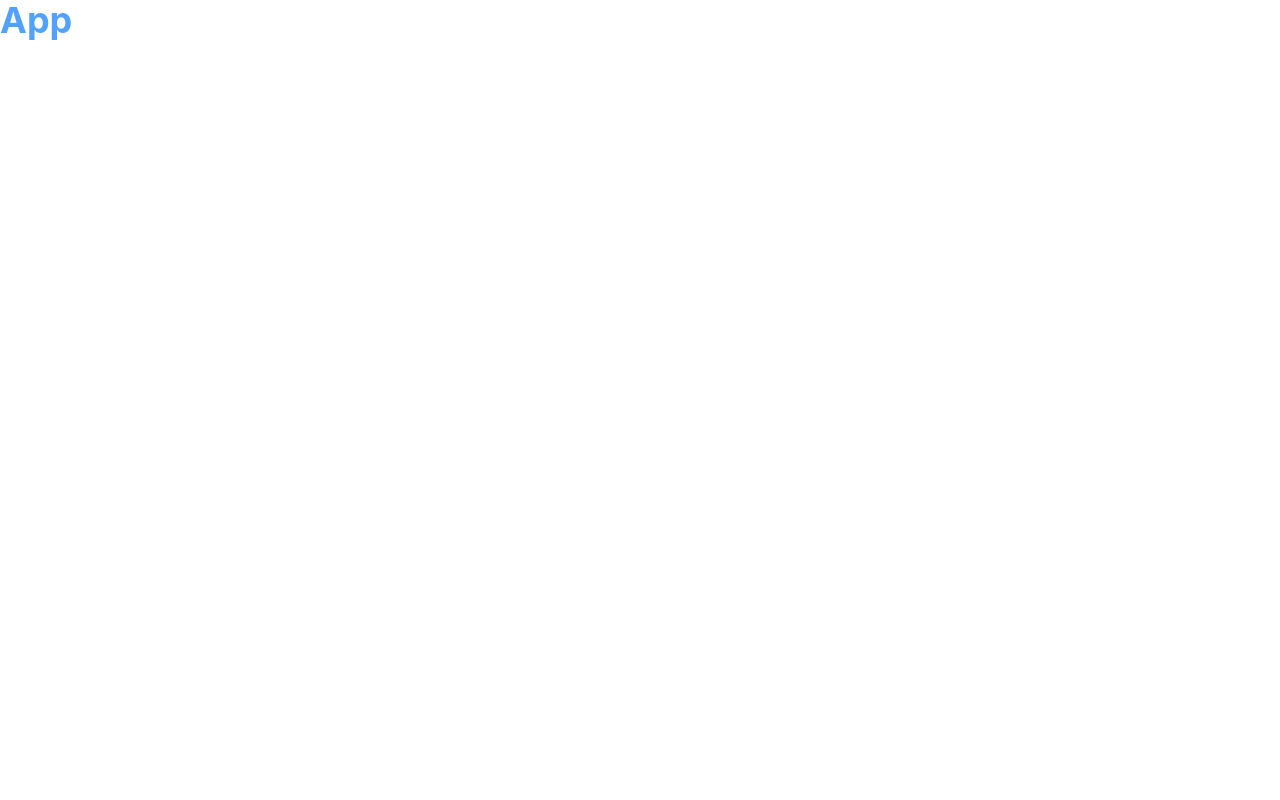
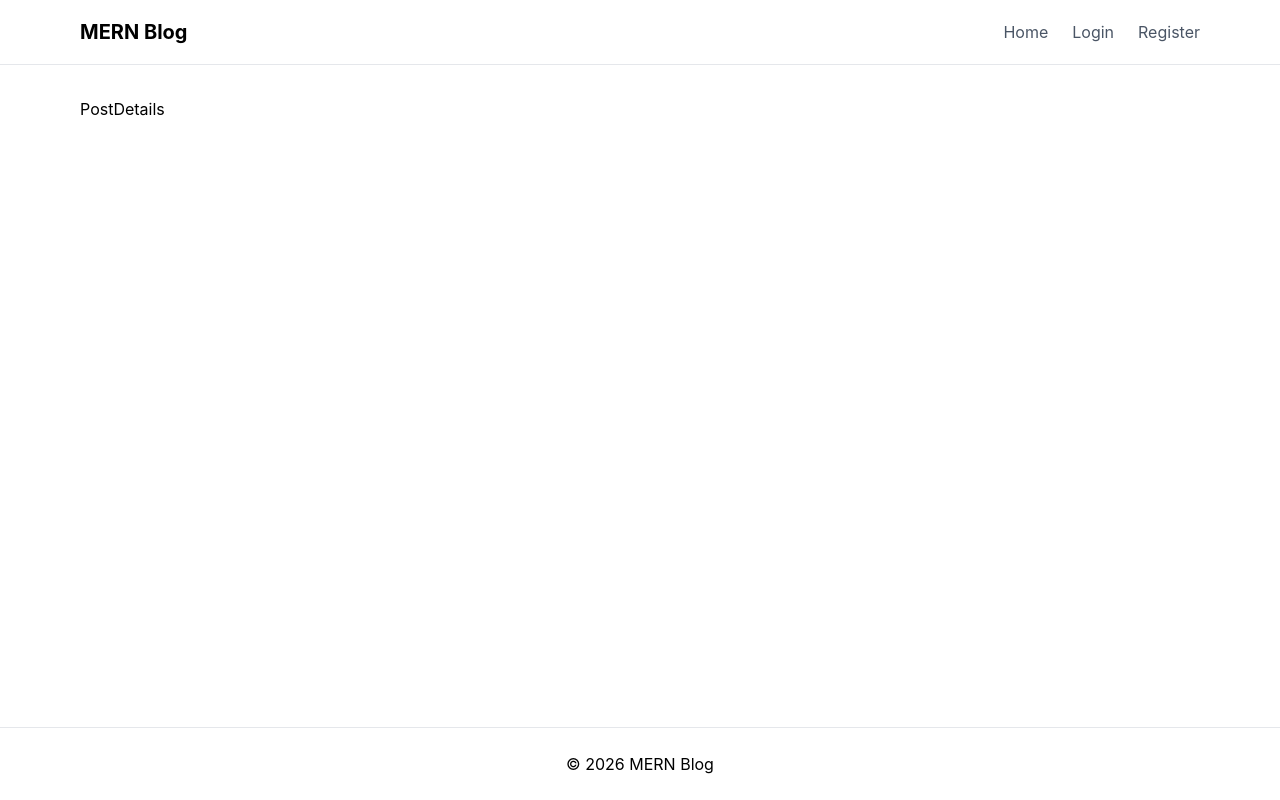
Before and after one commit to SourabhBishnoi100/DevBlog-MERN, a React app in the folder frontend/: page /posts/1 in a window 1280 px wide. Built offline with nearby package versions, Linux system fonts and the light colour scheme; the HTML template or start-up script is replaced by a standard one.

Commit message:
chore(frontend): Setup and test BrowserRouter, create a linkClass function to implement active page display feature

```diff
--- a/frontend/src/App.jsx
+++ b/frontend/src/App.jsx
@@ -1,9 +1,39 @@
-import React from 'react'
+import { BrowserRouter, Routes, Route } from "react-router";
 
-const App = () => {
+import Navbar from "./components/layout/Navbar";
+import Footer from "./components/layout/Footer";
+
+import Home from "./pages/Home";
+import Login from "./pages/Login";
+import Register from "./pages/Register";
+import Dashboard from "./pages/Dashboard";
+import PostDetails from "./pages/PostDetails";
+
+export default function App() {
   return (
-    <div className="text-4xl font-bold text-blue-400">App</div>
-  )
+    <BrowserRouter>
+      <div className="flex min-h-screen flex-col">
+        <Navbar />
+
+        <main className="mx-auto w-full max-w-6xl flex-1 px-4 py-8">
+          <Routes>
+            <Route path="/" element={<Home />} />
+
+            <Route path="/login" element={<Login />} />
+
+            <Route path="/register" element={<Register />} />
+
+            <Route path="/dashboard" element={<Dashboard />} />
+
+            <Route
+              path="/posts/:slug"
+              element={<PostDetails />}
+            />
+          </Routes>
+        </main>
+
+        <Footer />
+      </div>
+    </BrowserRouter>
+  );
 }
-
-export default App
--- /dev/null
+++ b/frontend/src/components/layout/Footer.jsx
@@ -0,0 +1,7 @@
+export default function Footer() {
+  return (
+    <footer className="border-t border-gray-200 py-6 text-center">
+      <p>© 2026 MERN Blog</p>
+    </footer>
+  );
+}
--- /dev/null
+++ b/frontend/src/components/layout/Navbar.jsx
@@ -0,0 +1,26 @@
+import { NavLink } from "react-router";
+
+export default function Navbar() {
+  return (
+    <header className="border-b border-gray-200">
+      <nav className="mx-auto flex h-16 max-w-6xl items-center justify-between px-4">
+        <h1 className="text-xl font-bold">
+          MERN Blog
+        </h1>
+
+        <div className="flex gap-6">
+          <NavLink to="/" className={linkClass}>Home</NavLink>
+
+          <NavLink to="/login" className={linkClass}>Login</NavLink>
+
+          <NavLink to="/register" className={linkClass}>Register</NavLink>
+        </div>
+      </nav>
+    </header>
+  );
+}
+
+const linkClass = ({ isActive }) => {
+  return isActive ? "font-semibold text-blue-600"
+    : "text-gray-600 hover:text-black";
+}
--- a/frontend/src/pages/Dashboard.jsx
+++ b/frontend/src/pages/Dashboard.jsx
@@ -0,0 +1,9 @@
+import React from 'react'
+
+const Dashboard = () => {
+  return (
+    <div>Dashboard</div>
+  )
+}
+
+export default Dashboard
--- a/frontend/src/pages/Home.jsx
+++ b/frontend/src/pages/Home.jsx
@@ -0,0 +1,9 @@
+import React from 'react'
+
+const Home = () => {
+  return (
+    <div>Home</div>
+  )
+}
+
+export default Home
--- a/frontend/src/pages/Login.jsx
+++ b/frontend/src/pages/Login.jsx
@@ -0,0 +1,9 @@
+import React from 'react'
+
+const Login = () => {
+  return (
+    <div>Login</div>
+  )
+}
+
+export default Login
--- a/frontend/src/pages/PostDetails.jsx
+++ b/frontend/src/pages/PostDetails.jsx
@@ -0,0 +1,9 @@
+import React from 'react'
+
+const PostDetails = () => {
+  return (
+    <div>PostDetails</div>
+  )
+}
+
+export default PostDetails
--- a/frontend/src/pages/Register.jsx
+++ b/frontend/src/pages/Register.jsx
@@ -0,0 +1,9 @@
+import React from 'react'
+
+const Register = () => {
+  return (
+    <div>Register</div>
+  )
+}
+
+export default Register
```
